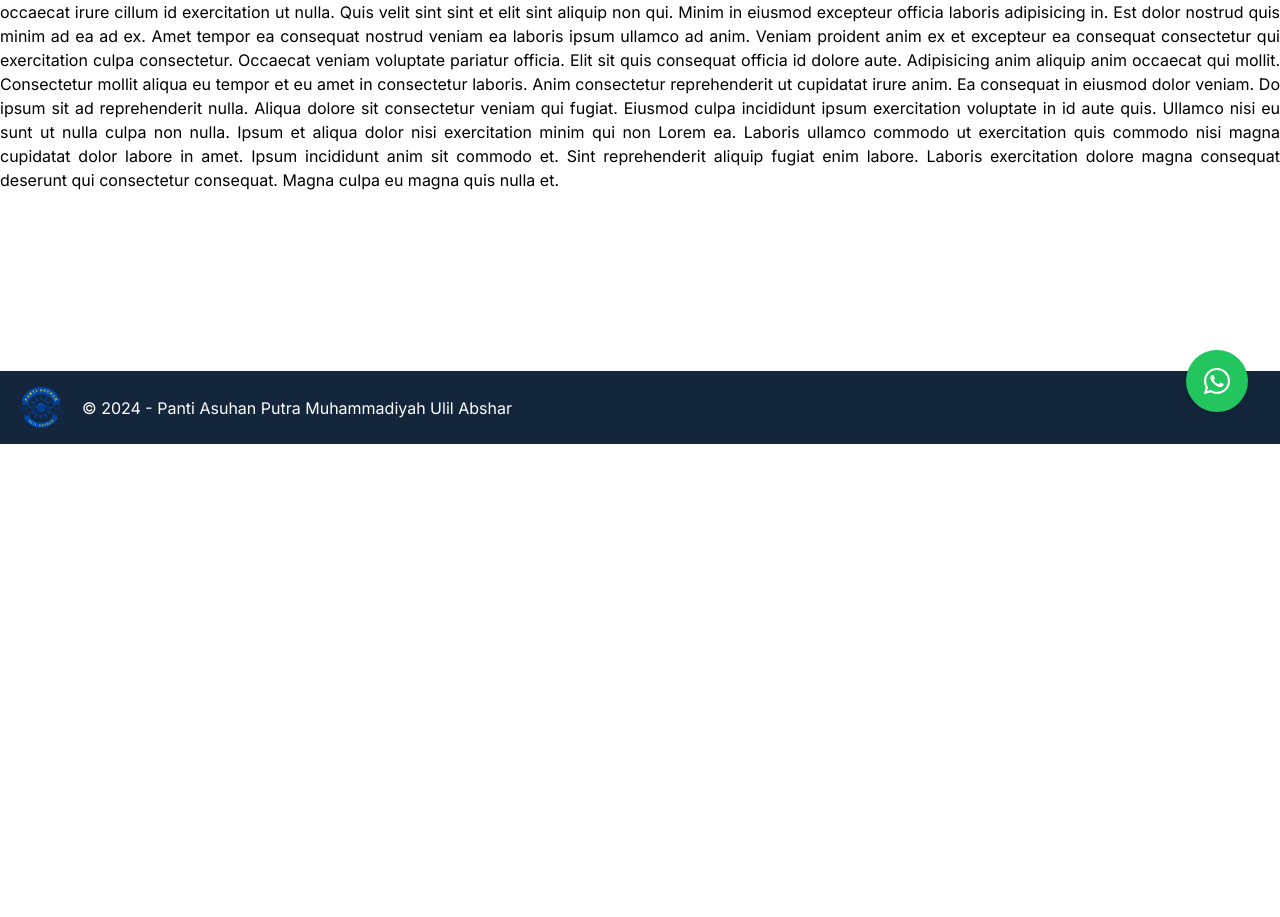
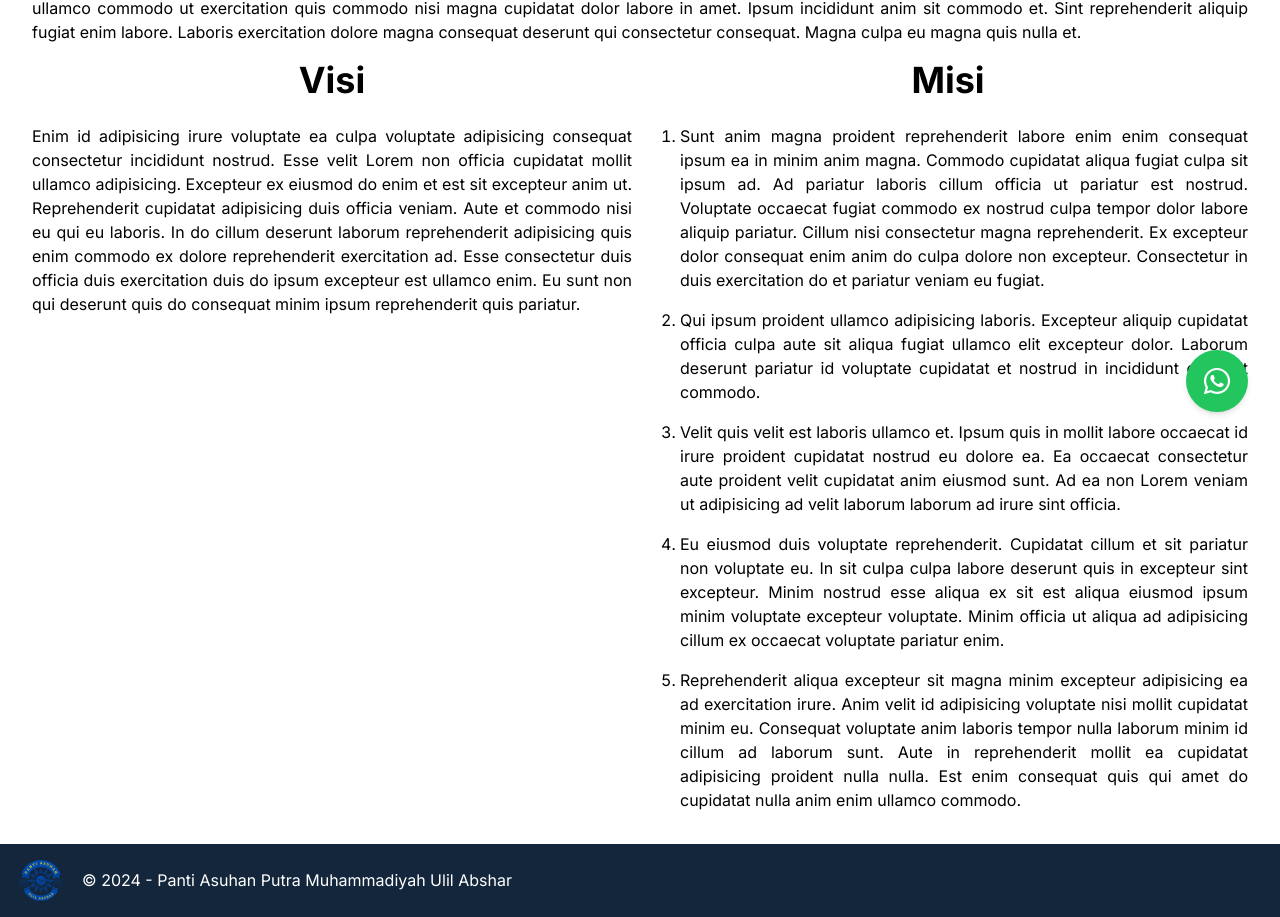
Before and after one commit to LKSA-Ulil-Abshar-Jetis/front-web, a Next.js app: page /tentang in a window 1280 px wide. Shown: the part 356-1273 px from the top of the page. Before the commit the page ends 800 px from the top, so only its background shows below. Built offline with nearby package versions, Linux system fonts and the light colour scheme.

Commit message:
visi misi

```diff
--- a/src/app/tentang/page.jsx
+++ b/src/app/tentang/page.jsx
@@ -4,7 +4,7 @@ import parse from "html-react-parser";
 export default function Sejarah() {
   return (
     <>
-      <section className="container m-auto">
+      <section className="container m-auto p-8">
         <h1 className="font-bold text-4xl text-center">Sejarah Kami</h1>
         <br />
         <p className="text-justify">
@@ -33,6 +33,73 @@ export default function Sejarah() {
           exercitation dolore magna consequat deserunt qui consectetur
           consequat. Magna culpa eu magna quis nulla et.
         </p>
+        <div className="grid grid-cols-2 gap-4 mt-4">
+          <div>
+            <h1 className="font-bold text-4xl text-center">Visi</h1>
+            <br />
+            <p className="text-justify">
+              Enim id adipisicing irure voluptate ea culpa voluptate adipisicing
+              consequat consectetur incididunt nostrud. Esse velit Lorem non
+              officia cupidatat mollit ullamco adipisicing. Excepteur ex eiusmod
+              do enim et est sit excepteur anim ut. Reprehenderit cupidatat
+              adipisicing duis officia veniam. Aute et commodo nisi eu qui eu
+              laboris. In do cillum deserunt laborum reprehenderit adipisicing
+              quis enim commodo ex dolore reprehenderit exercitation ad. Esse
+              consectetur duis officia duis exercitation duis do ipsum excepteur
+              est ullamco enim. Eu sunt non qui deserunt quis do consequat minim
+              ipsum reprehenderit quis pariatur.
+            </p>
+          </div>
+          <div>
+            <h1 className="font-bold text-4xl text-center">Misi</h1>
+            <br />
+            <p className="text-justify">
+              <ol className="list-decimal ml-8 space-y-4">
+                <li>
+                  Sunt anim magna proident reprehenderit labore enim enim
+                  consequat ipsum ea in minim anim magna. Commodo cupidatat
+                  aliqua fugiat culpa sit ipsum ad. Ad pariatur laboris cillum
+                  officia ut pariatur est nostrud. Voluptate occaecat fugiat
+                  commodo ex nostrud culpa tempor dolor labore aliquip pariatur.
+                  Cillum nisi consectetur magna reprehenderit. Ex excepteur
+                  dolor consequat enim anim do culpa dolore non excepteur.
+                  Consectetur in duis exercitation do et pariatur veniam eu
+                  fugiat.
+                </li>
+                <li>
+                  Qui ipsum proident ullamco adipisicing laboris. Excepteur
+                  aliquip cupidatat officia culpa aute sit aliqua fugiat ullamco
+                  elit excepteur dolor. Laborum deserunt pariatur id voluptate
+                  cupidatat et nostrud in incididunt enim sit commodo.
+                </li>
+                <li>
+                  Velit quis velit est laboris ullamco et. Ipsum quis in mollit
+                  labore occaecat id irure proident cupidatat nostrud eu dolore
+                  ea. Ea occaecat consectetur aute proident velit cupidatat anim
+                  eiusmod sunt. Ad ea non Lorem veniam ut adipisicing ad velit
+                  laborum laborum ad irure sint officia.
+                </li>
+                <li>
+                  Eu eiusmod duis voluptate reprehenderit. Cupidatat cillum et
+                  sit pariatur non voluptate eu. In sit culpa culpa labore
+                  deserunt quis in excepteur sint excepteur. Minim nostrud esse
+                  aliqua ex sit est aliqua eiusmod ipsum minim voluptate
+                  excepteur voluptate. Minim officia ut aliqua ad adipisicing
+                  cillum ex occaecat voluptate pariatur enim.
+                </li>
+                <li>
+                  Reprehenderit aliqua excepteur sit magna minim excepteur
+                  adipisicing ea ad exercitation irure. Anim velit id
+                  adipisicing voluptate nisi mollit cupidatat minim eu.
+                  Consequat voluptate anim laboris tempor nulla laborum minim id
+                  cillum ad laborum sunt. Aute in reprehenderit mollit ea
+                  cupidatat adipisicing proident nulla nulla. Est enim consequat
+                  quis qui amet do cupidatat nulla anim enim ullamco commodo.
+                </li>
+              </ol>
+            </p>
+          </div>
+        </div>
       </section>
     </>
   );
```
